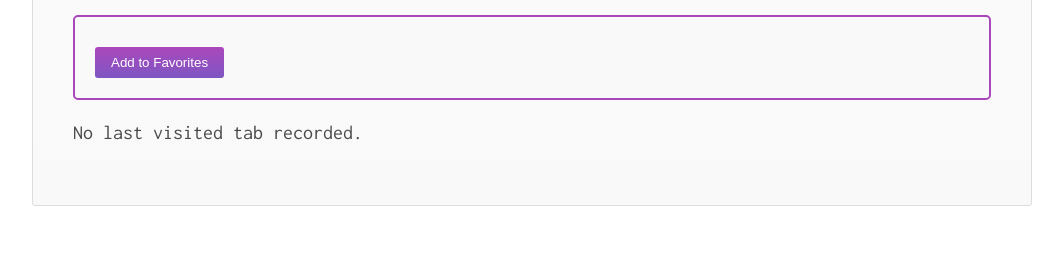
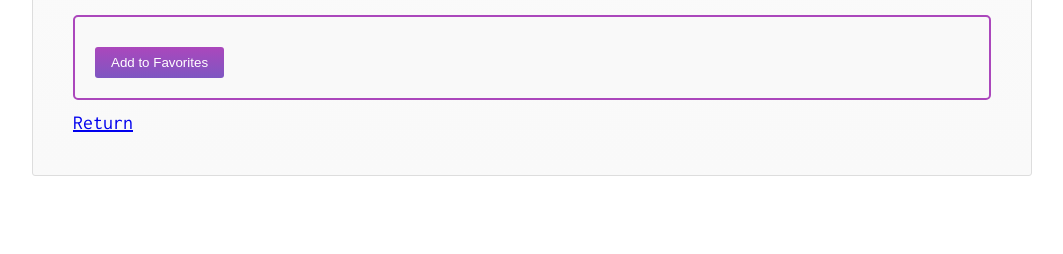
Before and after one commit to Veneloo/Color-Palette, a Flask app: template templates/result.html in a window 1280 px wide. Shown: the part 1495-1749 px from the top of the page, without its empty margins (108-1171 px from the left). After the commit the page ends 1671 px from the top, so only its background shows below. Run offline with Flask 3, Linux system fonts and the light colour scheme; the template is opened without the code that fills it: most values are stand-ins (such as "Sample title", 1, 10 or a date in 2020).

Commit message:
Added Return Button For User

```diff
--- a/templates/ranresult.html
+++ b/templates/ranresult.html
@@ -25,10 +25,6 @@
     </form>
   </div>
   <div style="margin-top: 10px;">
-    {% if session['last_visited_tab'] %}
-      <a href="{{ url_for(session['last_visited_tab']) }}" class="btn btn-primary">Return</a>
-    {% else %}
-      <p>No last visited tab recorded.</p>
-    {% endif %}
+    <a href="{{ url_for('random_page') }}" class="btn btn-primary">Return</a>
   </div>
 {% endblock %}
--- a/templates/result.html
+++ b/templates/result.html
@@ -28,10 +28,6 @@
     </form>
   </div>
   <div style="margin-top: 10px;">
-    {% if session['last_visited_tab'] %}
-      <a href="{{ url_for(session['last_visited_tab']) }}" class="btn btn-primary">Return</a>
-    {% else %}
-      <p>No last visited tab recorded.</p>
-    {% endif %}
+    <a href="{{ url_for('personalized_page') }}" class="btn btn-primary">Return</a>
   </div>
 {% endblock %}
```
